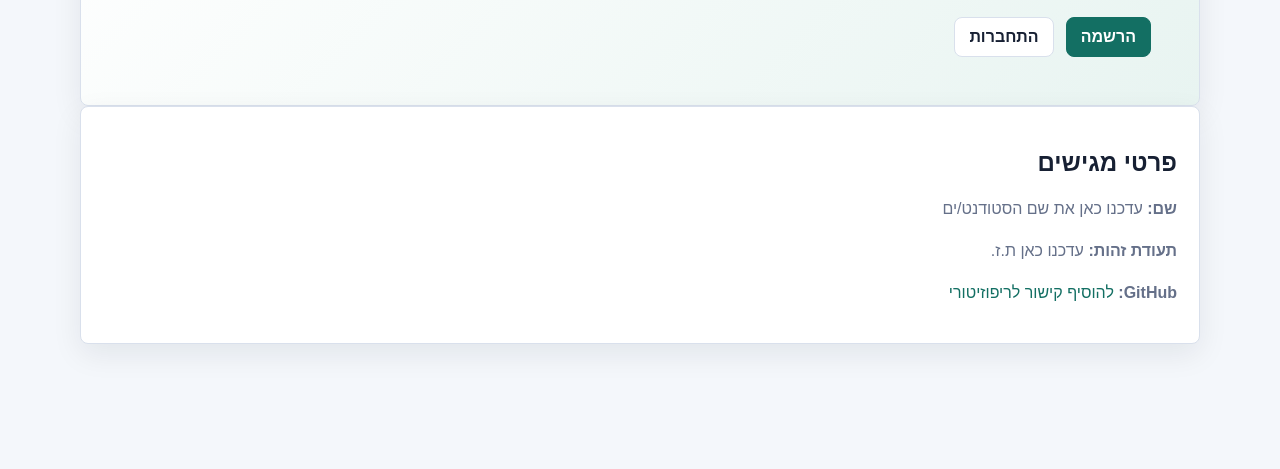
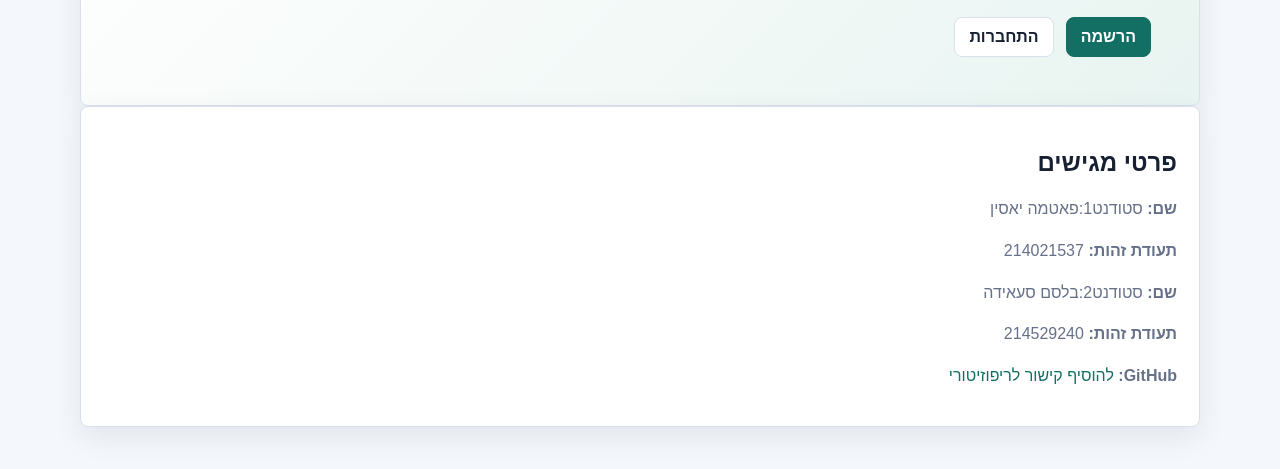
Before and after one commit to fayassin2003-glitch/SHORSUBMIT, a website with bundled scripts: page index.html in a window 1280 px wide. Shown: the part 253-722 px from the top of the page. Built offline with nearby package versions, Linux system fonts and the light colour scheme.

```diff
--- a/index.html
+++ b/index.html
@@ -20,8 +20,10 @@
 
     <section class="panel">
       <h2>פרטי מגישים</h2>
-      <p><strong>שם:</strong> עדכנו כאן את שם הסטודנט/ים</p>
-      <p><strong>תעודת זהות:</strong> עדכנו כאן ת.ז.</p>
+      <p><strong>שם:</strong> סטודנט1:פאטמה יאסין</p>
+      <p><strong>תעודת זהות:</strong> 214021537</p>
+      <p><strong>שם:</strong> סטודנט2:בלסם סעאידה </p>
+      <p><strong>תעודת זהות:</strong> 214529240</p>
       <p><strong>GitHub:</strong> <a href="#" id="githubLink">להוסיף קישור לריפוזיטורי</a></p>
     </section>
   </main>
```
